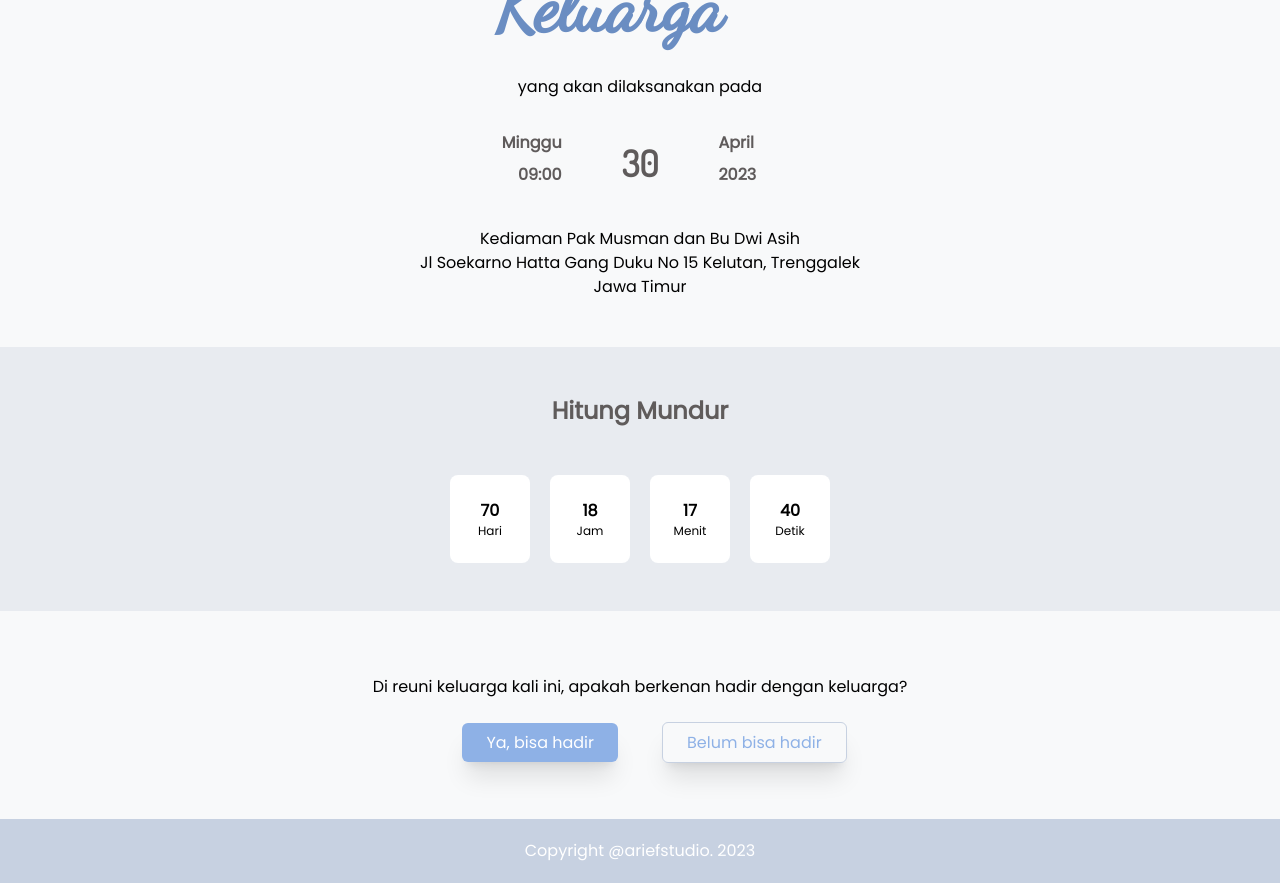
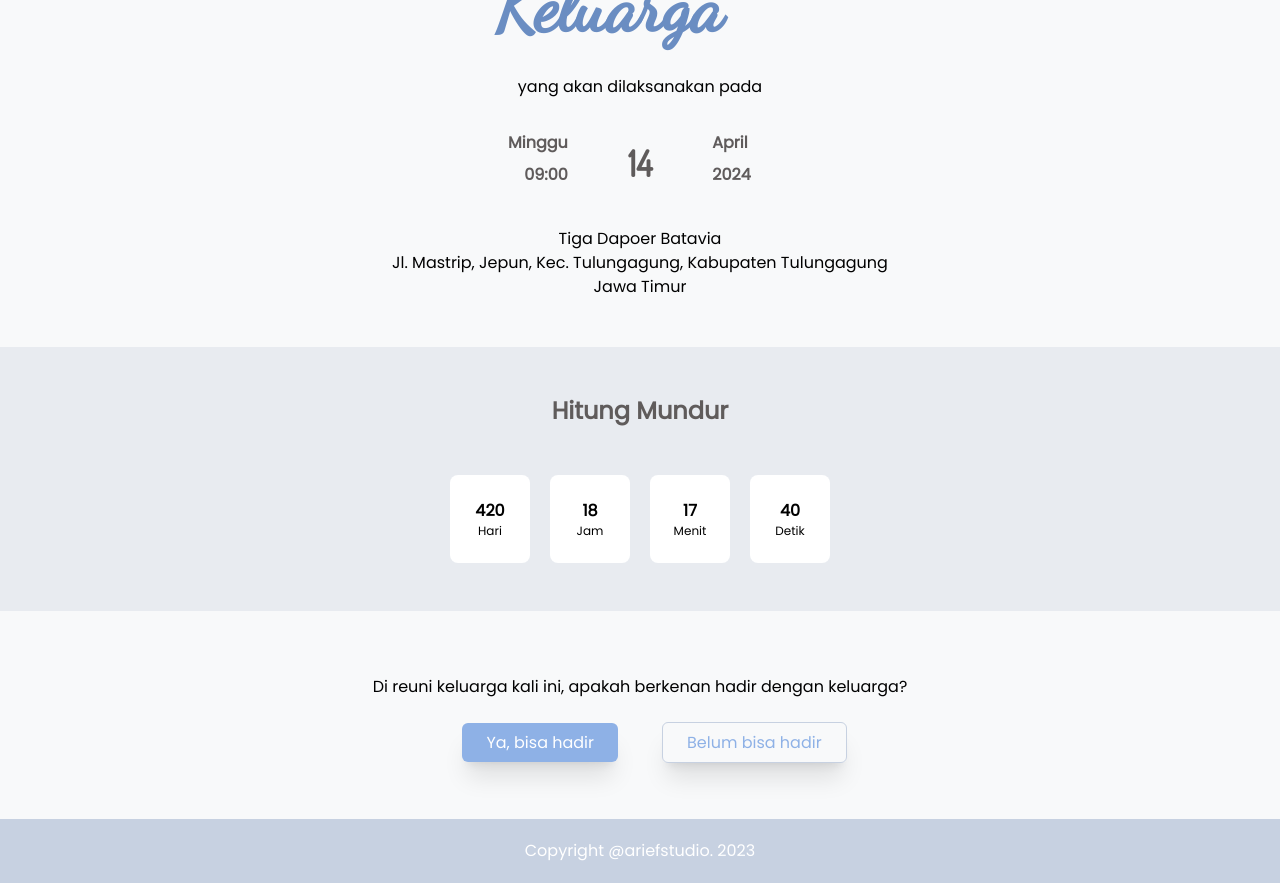
Before and after one commit to ariefgp/ikadamar, a Next.js app: page / in a window 1280 px wide. Shown: the part 820-1703 px from the top of the page. Built offline with nearby package versions, Linux system fonts and the light colour scheme.

Commit message:
change the date

```diff
--- a/app/invitation/page.tsx
+++ b/app/invitation/page.tsx
@@ -8,7 +8,7 @@ import { useEffect, useState } from "react";
 function Invitation() {
     const Countdown = () => {
         const [countdownDate, setCountdownDate] = useState(
-          new Date("2023-04-30T09:00:00").getTime()
+          new Date("2024-04-14T09:00:00").getTime()
         );
         const [state, setState] = useState({
           days: "0",
@@ -111,18 +111,18 @@ function Invitation() {
                     <div>Minggu</div>
                     <div className='mt-2'>09:00</div>
                 </div>
-                <div className="flex-none p-3 font-dosis font-semibold text-4xl">30</div>
+                <div className="flex-none p-3 font-dosis font-semibold text-4xl">14</div>
                 <div className="flex-1 text-left pl-12">
                     <div>April</div>
-                    <div className='mt-2'>2023</div>
+                    <div className='mt-2'>2024</div>
                 </div>
             </div>
             <div className="flex flex-col">
                 <div className="basis-full">
-                    Kediaman Pak Musman dan Bu Dwi Asih
+                    Tiga Dapoer Batavia
                 </div>
                 <div className="basis-full">
-                    Jl Soekarno Hatta Gang Duku No 15 Kelutan, Trenggalek
+                    Jl. Mastrip, Jepun, Kec. Tulungagung, Kabupaten Tulungagung
                 </div>
                 <div className="basis-full">
                     Jawa Timur
```
